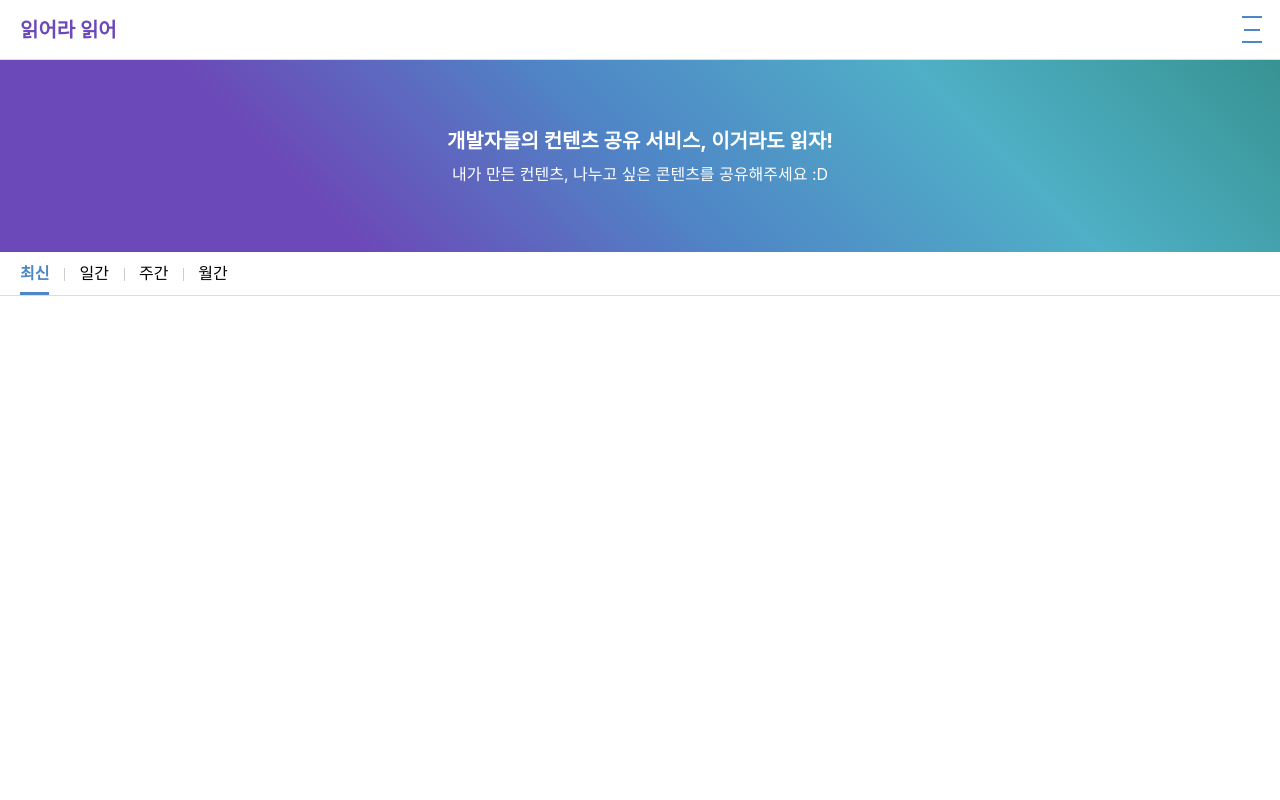
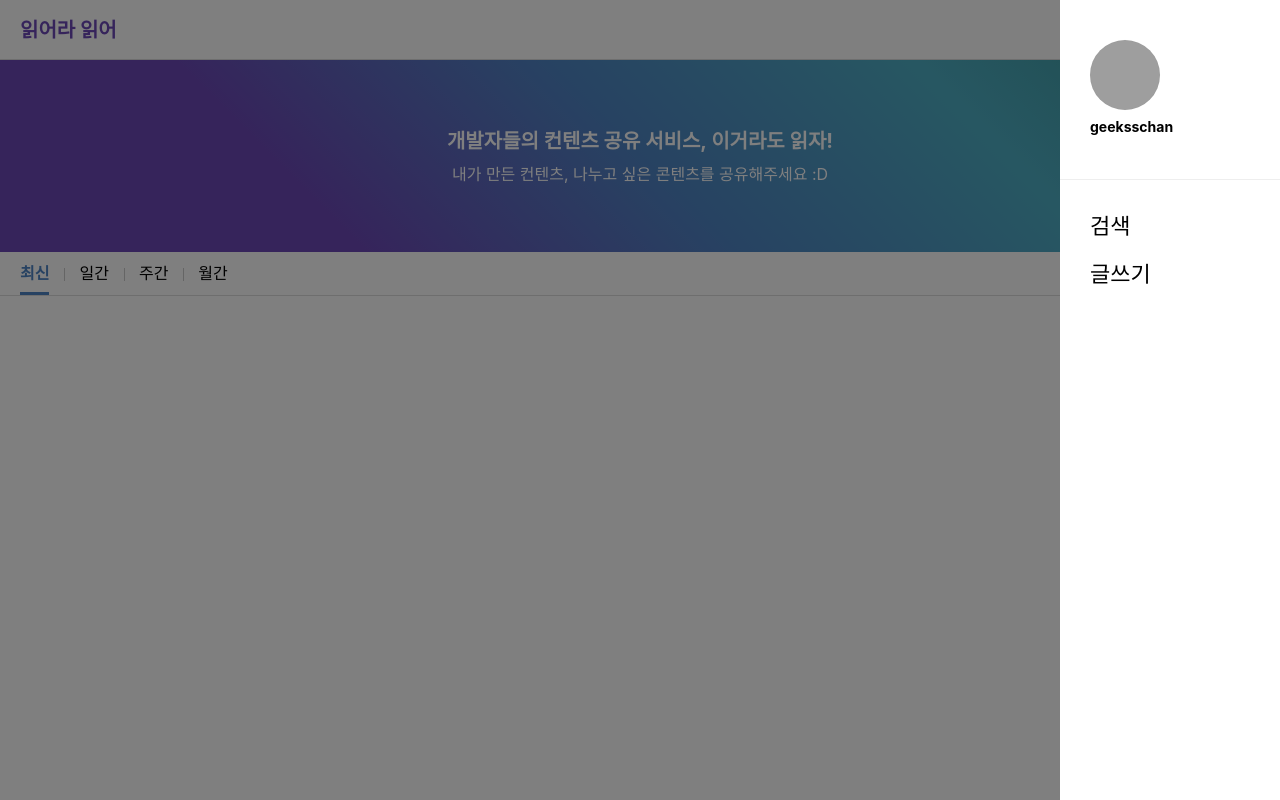
Before and after one commit to geeksschan/read, a React app: page / in a window 1280 px wide. Both pictures are taken after a click on the button "메뉴". Built offline with nearby package versions, Linux system fonts and the light colour scheme; grey boxes are pictures that could not be loaded.

Commit message:
사이드 메뉴 UI개발

```diff
--- a/src/components/common/Aside.js
+++ b/src/components/common/Aside.js
@@ -2,11 +2,48 @@ import React, { Component } from 'react';
 
 import style from './Aside.scss';
 
+const DEMO_PROPS = {
+  isLogin: true,
+  username: 'geeksschan',
+  thumbnailUrl: 'http://cfile201.uf.daum.net/R400x0/2601F24351134D061AB2CB'
+};
 class Aside extends Component {
+
+  constructor(props) {
+    super(props);
+    this.onClickDimmed = this.onClickDimmed.bind(this);
+  }
+
+  onClickDimmed() {
+    this.props.handleExpanded(this.props.isExpanded);
+  }
+
   render() {
+
+    const { isExpanded } = this.props;
+    const {isLogin, username, thumbnailUrl} = DEMO_PROPS;
+
     return (
-      <div className={}>
-
+      <div className={style.aside} aria-hidden={!isExpanded}>
+        <div className={style.dimmed} onClick={this.onClickDimmed}></div>
+        <div className={style.inner}>
+          <div className={style.userinfo}>
+            <div className={style.thumbnail}>
+              <img className={style.image} src={thumbnailUrl} width="70" height="70" />
+            </div>
+            <strong className={style.username}>geeksschan</strong>
+          </div>
+          <nav className={style.nav}>
+            <ul className={style.list_nav}>
+              <li className={style.item_nav}>
+                <a className={style.link}>검색</a>
+              </li>
+              <li className={style.item_nav}>
+                <a className={style.link}>글쓰기</a>
+              </li>
+            </ul>
+          </nav>
+        </div>
       </div>
     );
   }
--- /dev/null
+++ b/src/components/common/Aside.scss
@@ -0,0 +1,77 @@
+@charset "utf-8";
+@import '../../scss/utils/';
+
+.aside {
+  position: fixed;
+  top: 0;
+  right: 0;
+  bottom: 0;
+  left: 0;
+  z-index: 100;
+  visibility: visible;
+
+  &[aria-hidden='true'] {
+    visibility: hidden;
+    transition: visibility;
+    transition-delay: .3s;
+  }
+}
+
+.dimmed {
+  @include setDimmed();
+  opacity: 1;
+  transition: opacity 0.3s cubic-bezier(0.215, 0.61, 0.355, 1);
+
+  .aside[aria-hidden='true'] & {
+    opacity: 0;
+    transition: opacity 0.3s cubic-bezier(0.215, 0.61, 0.355, 1);
+  }
+}
+
+.inner {
+  position: absolute;
+  top: 0;
+  right: 0;
+  bottom: 0;
+  width: 220px;
+  background-color: #fff;
+
+  transform: translate3d(0, 0, 0);
+  transition: transform 0.3s cubic-bezier(0.215, 0.61, 0.355, 1);
+
+  .aside[aria-hidden='true'] & {
+    transform: translate3d(220px, 0, 0);
+    transition: transform 0.2s cubic-bezier(0.44, 0.11, 0.14, 1);
+  }
+}
+
+.userinfo {
+  padding: 40px 30px;
+  border-bottom: 1px solid #eee;
+}
+.thumbnail {
+  position: relative;
+  width: 70px;
+  height: 70px;
+  margin-bottom: 8px;
+  @include setThumbnailBorder($border-radius:50%);
+}
+.image {
+  border-radius: 50%;
+}
+.username {
+  width: 100%;
+  font-size: 14px;
+  @include ellipsis;
+}
+
+.nav {
+  padding-top: 20px;
+}
+.list_nav {}
+.item_nav {}
+.link {
+  display: block;
+  padding: 8px 30px;
+  font-size: 22px;
+}
--- a/src/components/common/BaseLayout.js
+++ b/src/components/common/BaseLayout.js
@@ -1,14 +1,34 @@
 import React, { Component } from 'react';
 
 import Header from './Header';
+import Aside from './Aside';
 import Jumbotron from './Jumbotron';
 import NavFilter from './NavFilter';
+class BaseLayout extends Component {
 
-class BaseLayout extends Component {
+  constructor(props) {
+    super(props);
+    this.state = {
+      isExpanded: false
+    }
+    this.handleExpanded = this.handleExpanded.bind(this);
+  }
+
+  handleExpanded(isExpanded) {
+    this.setState({
+      isExpanded: !isExpanded
+    });
+  }
+
   render() {
     return (
       <div>
-        <Header />
+        <Header
+          isExpanded={this.state.isExpanded}
+          handleExpanded={this.handleExpanded} />
+        <Aside
+          isExpanded={this.state.isExpanded}
+          handleExpanded={this.handleExpanded} />
         <Jumbotron />
         <NavFilter />
         {this.props.children}
--- a/src/components/common/Header.js
+++ b/src/components/common/Header.js
@@ -3,16 +3,20 @@ import React, { Component } from 'react';
 import style from './Header.scss';
 import DropdownUser from './DropdownUser';
 
-const DEMO_PROPS = {
-  isLogin: true,
-  username: 'geeksschan',
-  thumbnailUrl: 'http://cfile201.uf.daum.net/R400x0/2601F24351134D061AB2CB'
-};
+class Header extends Component {
 
-class Header extends Component {
+  constructor(props) {
+    super(props);
+    this.onClickAsideButton = this.onClickAsideButton.bind(this);
+  }
+
+  onClickAsideButton() {
+    this.props.handleExpanded(this.props.isExpanded);
+  }
+
   render() {
 
-    const {isLogin, username, thumbnailUrl} = DEMO_PROPS;
+    const { isExpanded } = this.props;
 
     return (
       <header className={style.header}>
@@ -20,7 +24,12 @@ class Header extends Component {
           <a href="/" className={style.link_title}>
             <h1 className={style.title}>읽어라 읽어</h1>
           </a>
-          <button type="button" className={style.button_menu} aria-haspopup="true" aria-expanded="false">
+          <button
+            type="button"
+            className={style.button_menu}
+            aria-haspopup="true"
+            aria-expanded={isExpanded}
+            onClick={this.onClickAsideButton} >
             <span className={style.icon_menu}></span>
             <span className="blind">메뉴</span>
           </button>
--- a/src/components/common/Header.scss
+++ b/src/components/common/Header.scss
@@ -37,8 +37,9 @@
 .button_menu {
   position: absolute;
   top: 0;
-  right: 0;
-  padding: 20px;
+  right: 5px;
+  padding-right: 18px;
+  padding-left: 22px;
   width: 56px;
   height: 100%;
   box-sizing: border-box;
@@ -54,8 +55,8 @@
   &:after {
     content: '';
     position: absolute;
+    right: 0;
     left: 0;
-    right: 0;
     margin: 0 18px;
     height: 2px;
   }
@@ -66,7 +67,8 @@
   }
 
   &:after {
-    bottom: 16px;
+    bottom: 15px;
+    margin-left: 26px;
     background-color: $mainColor2;
   }
 }
--- a/src/scss/utils/_mixins.scss
+++ b/src/scss/utils/_mixins.scss
@@ -81,6 +81,14 @@
   background: rgba(0, 0, 0, 0.5);
 }
 
+@mixin setAbsolute() {
+  position: absolute;
+  top: 0;
+  right: 0;
+  bottom: 0;
+  left: 0;
+}
+
 @mixin placeholder() {
   &::-webkit-input-placeholder {
     // Chrome, Safari, Edge
```
